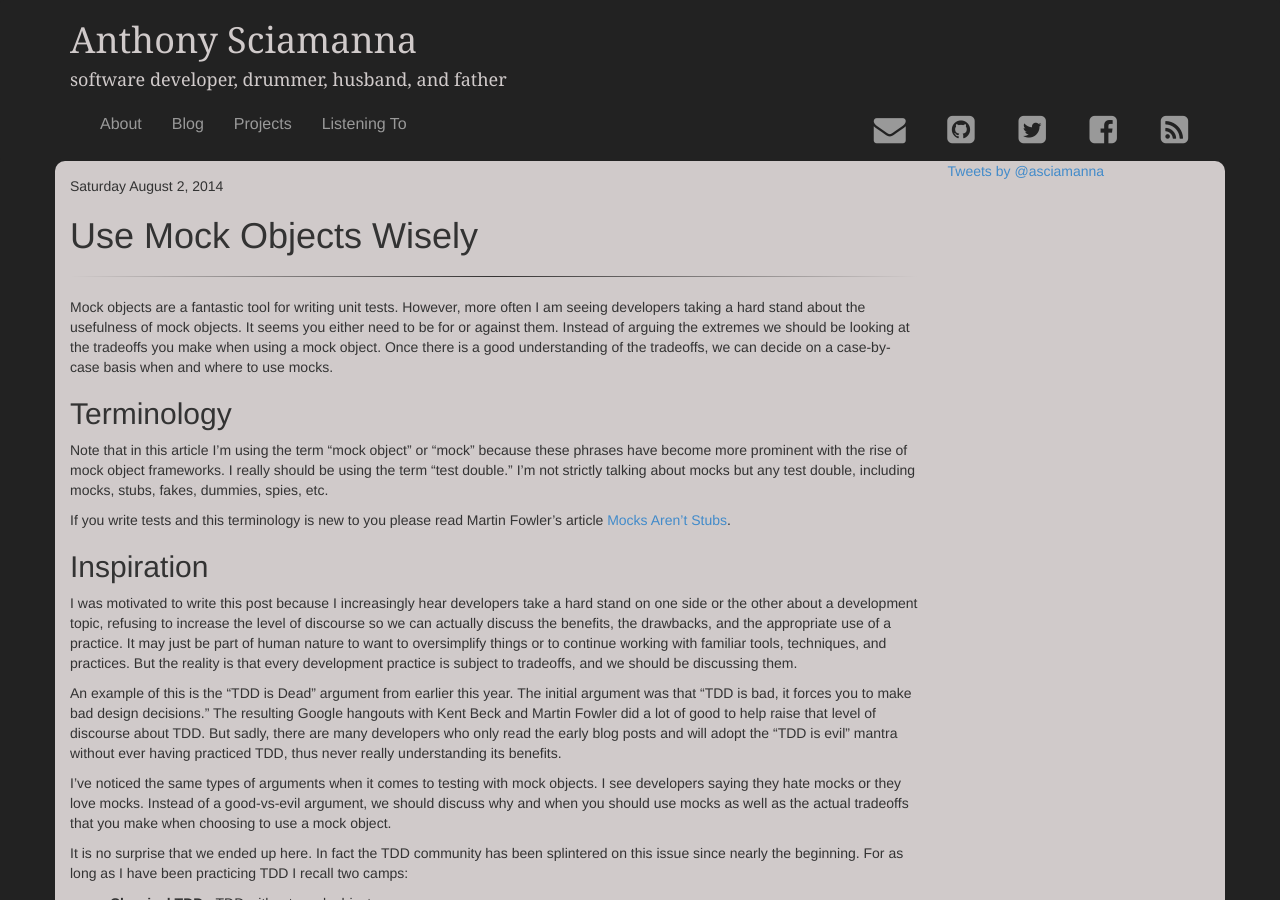
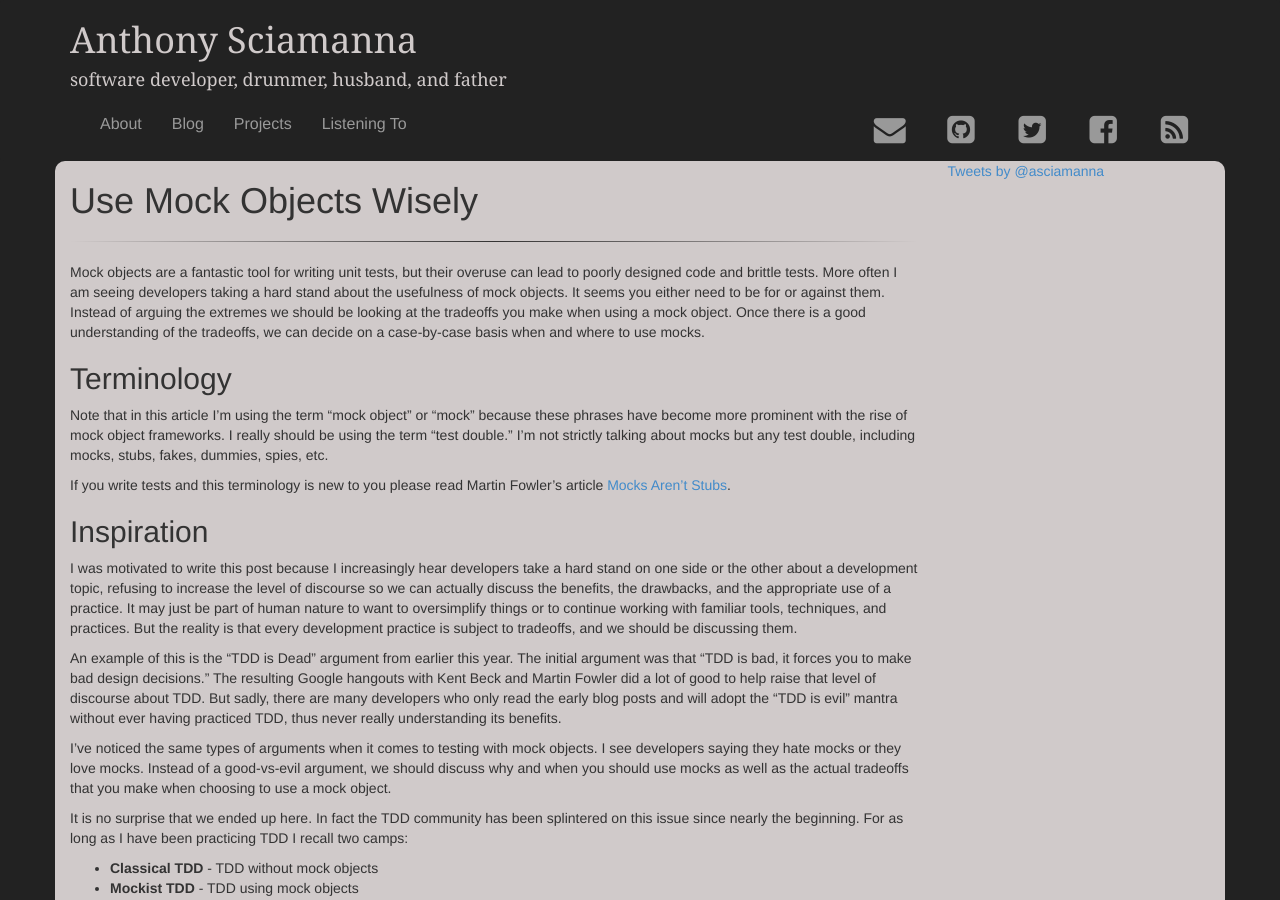
Before and after one commit to asciamanna/asciamanna.github.io, a Jekyll site: the page built from 2014-08-02-use-mock-objects-wisely.md, in a window 1280 px wide and 900 px high. Built offline with Jekyll 4.4.1, drawn with Linux system fonts in a browser that asks for light colours; nearby versions of some CDN libraries; comment, search, counter and statistics services are not loaded; some of the changed text lies outside the part shown.

Commit message:
moving mock object post out of posts directory to apply some updates to it.

```diff
--- a/_posts/2014-08-02-use-mock-objects-wisely.md
+++ b/2014-08-02-use-mock-objects-wisely.md
@@ -5,7 +5,7 @@
 category: Software Craftsmanship
 tags: [Unit Testing, Mock Objects]
 ---
-Mock objects are a fantastic tool for writing unit tests. However, more often I am seeing developers taking a hard stand about the usefulness of mock objects. It seems you either need to be for or against them. Instead of arguing the extremes we should be looking at the tradeoffs you make when using a mock object. Once there is a good understanding of the tradeoffs, we can decide on a case-by-case basis when and where to use mocks.
+Mock objects are a fantastic tool for writing unit tests, but their overuse can lead to poorly designed code and brittle tests. More often I am seeing developers taking a hard stand about the usefulness of mock objects. It seems you either need to be for or against them. Instead of arguing the extremes we should be looking at the tradeoffs you make when using a mock object. Once there is a good understanding of the tradeoffs, we can decide on a case-by-case basis when and where to use mocks.
 <!--more-->
 
 ##Terminology
@@ -71,6 +71,9 @@
 Build collaborator objects that are strictly responsible for having multiple objects exchange information. Think of a controller object if that helps.  Then build worker objects to actually do the work.
 Worker object tests don't use mocks and instead assert that the work being done is correct using XUnit-style assertions. Collaborator object tests use mocks and test expectations.
 
+###No Mocks
+There are several strategies to not use mocks at all. These strategies use XUnit-style tests for all the code that does not interact with external resources. They choose to test the code that interacts with external dependencies in end-to-end or integration level tests which require the system (or some reasonable facsimile of the system) to be stood up for testing.  This is a great strategy for avoiding the drawbacks of mock objects. While I think
+
 ##Experience
 As the old adage goes, experience is the best teacher. If you use mocks all the time try not to use them in every test. If you don't use mocks try using them in places you can see they may be a benefit. I started out not using mocks when I first started unit testing. I then joined a team that mocked all object dependencies. And only once I did that did I understand the issues associated with over-mocking.
 
```
